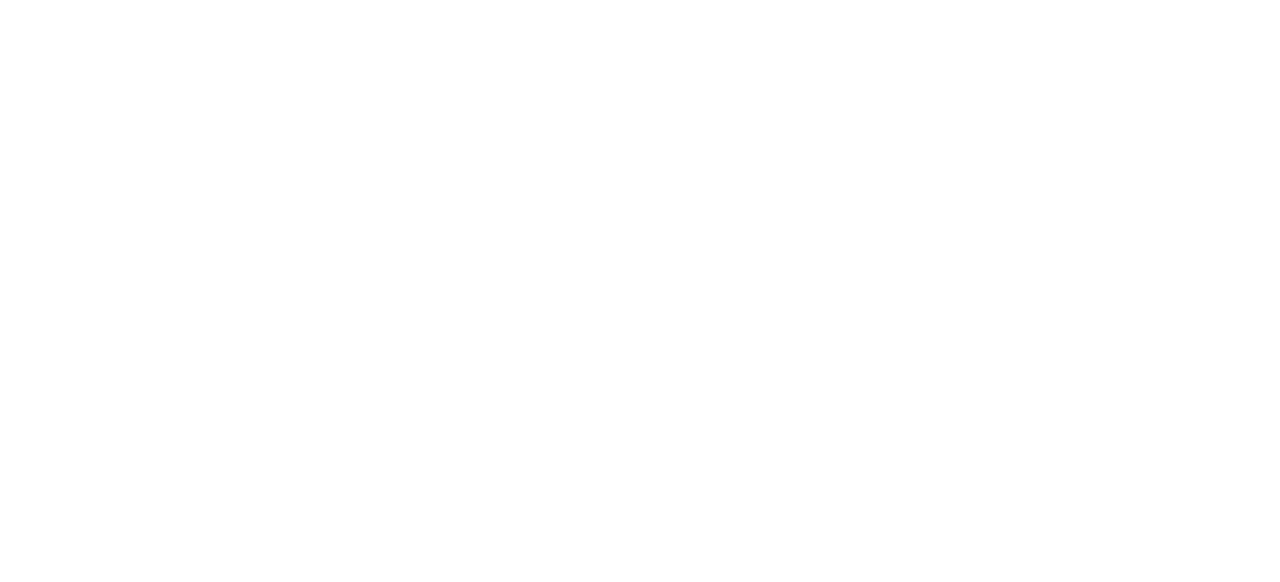
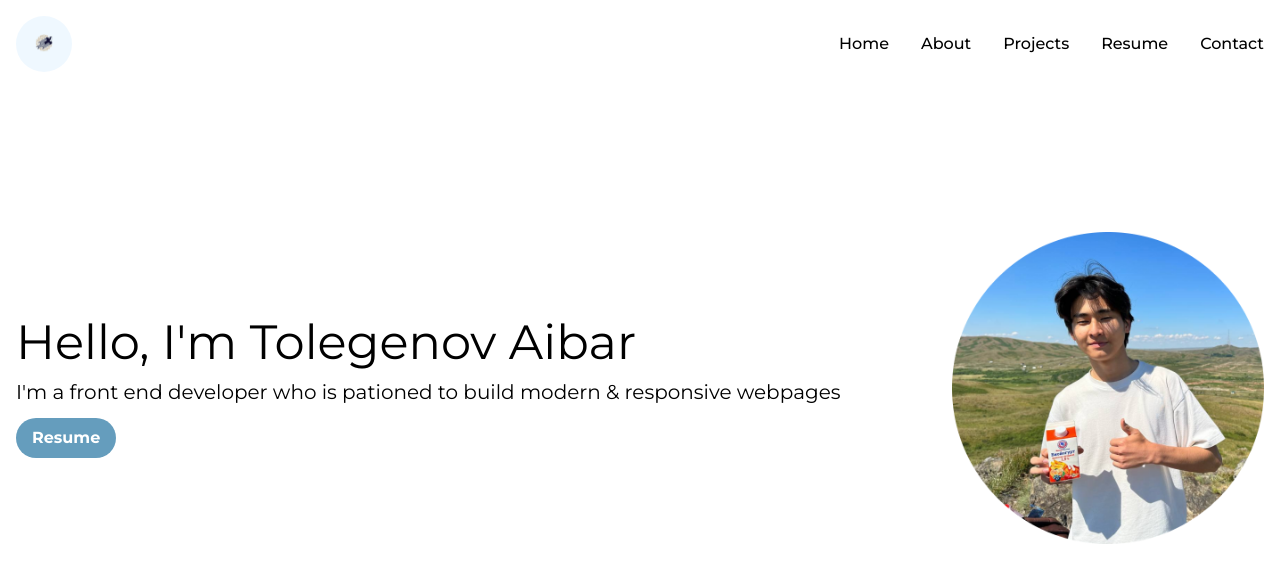
Before and after one commit to oiibar/AibarTolegenov, a React (Create React App) app: page / in a window 1280 px wide. Shown: the top 582 px of the page. Built offline with nearby package versions, Linux system fonts and the light colour scheme.

Commit message:
Home page

```diff
--- a/public/index.html
+++ b/public/index.html
@@ -15,6 +15,9 @@
       user's mobile device or desktop. See https://developers.google.com/web/fundamentals/web-app-manifest/
     -->
     <link rel="manifest" href="%PUBLIC_URL%/manifest.json" />
+    <link rel="preconnect" href="https://fonts.googleapis.com">
+    <link rel="preconnect" href="https://fonts.gstatic.com" crossorigin>
+    <link href="https://fonts.googleapis.com/css2?family=Montserrat:ital,wght@0,100..900;1,100..900&family=Poppins:wght@400;500;600;700&display=swap" rel="stylesheet">
     <!--
       Notice the use of %PUBLIC_URL% in the tags above.
       It will be replaced with the URL of the `public` folder during the build.
@@ -26,9 +29,9 @@
     -->
     <title>React App</title>
   </head>
-  <body>
+  <body class="bg-back font-sans">
     <noscript>You need to enable JavaScript to run this app.</noscript>
-    <div id="root"></div>
+    <div class="bg-back font-sans" id="root"></div>
     <!--
       This HTML file is a template.
       If you open it directly in the browser, you will see an empty page.
--- a/src/App.js
+++ b/src/App.js
@@ -1,7 +1,10 @@
+import Home from './sections/Home/Home';
 
 function App() {
   return (
-    <></>
+    <div>
+      <Home></Home>
+    </div>
   );
 }
 
--- a/src/components/Navbar/Navbar.jsx
+++ b/src/components/Navbar/Navbar.jsx
@@ -1,8 +1,43 @@
 import React from 'react'
+import logo from '../../assests/logo.svg'
 
 function Navbar() {
   return (
-    <div>Navbar</div>
+
+
+<nav class="bg-transparent">
+  <div class="max-w-screen-xl flex flex-wrap items-center justify-between mx-auto p-4">
+    <a href="https://flowbite.com/" class="flex items-center space-x-3 rtl:space-x-reverse">
+        <img src={logo} class="h-14" alt="BIL" />
+    </a>
+    <button data-collapse-toggle="navbar-default" type="button" class="inline-flex items-center p-2 w-10 h-10 justify-center text-sm text-gray-500 rounded-lg md:hidden hover:bg-gray-100 focus:outline-none focus:ring-2 focus:ring-gray-200 dark:text-gray-400 dark:hover:bg-gray-700 dark:focus:ring-gray-600" aria-controls="navbar-default" aria-expanded="false">
+        <span class="sr-only">Open main menu</span>
+        <svg class="w-5 h-5" aria-hidden="true" xmlns="http://www.w3.org/2000/svg" fill="none" viewBox="0 0 17 14">
+            <path stroke="currentColor" stroke-linecap="round" stroke-linejoin="round" stroke-width="2" d="M1 1h15M1 7h15M1 13h15"/>
+        </svg>
+    </button>
+    <div class="hidden w-full md:block md:w-auto" id="navbar-default">
+      <ul class="font-medium flex flex-col p-4 md:p-0 mt-4 border border-gray-100 rounded-lg bg-transparent md:flex-row md:space-x-8 rtl:space-x-reverse md:mt-0 md:border-0 md:bg-transparent ">
+        <li>
+          <a href="#" class="block transform transition duration-500 hover:scale-110 py-2 px-3 text-black bg-blue-700 rounded md:bg-transparent md:text-black-700 md:p-0 dark:text-black md:dark:text-black-500" aria-current="page">Home</a>
+        </li>
+        <li>
+          <a href="#" class="block transform transition duration-500 hover:scale-110 py-2 px-3 text-black-900 rounded hover:bg-black-100 md:hover:bg-transparent md:border-0 md:hover:text-black-700 md:p-0 dark:text-black md:dark:hover:text-black-500 dark:hover:bg-black-700 dark:hover:text-blackx md:dark:hover:bg-transparent">About</a>
+        </li>
+        <li>
+          <a href="#" class="block transform transition duration-500 hover:scale-110 py-2 px-3 text-black-900 rounded hover:bg-black-100 md:hover:bg-transparent md:border-0 md:hover:text-black-700 md:p-0 dark:text-black md:dark:hover:text-black-500 dark:hover:bg-black-700 dark:hover:text-black md:dark:hover:bg-transparent">Projects</a>
+        </li>
+        <li>
+          <a href="#" class="block transform transition duration-500 hover:scale-110 py-2 px-3 text-black-900 rounded hover:bg-black-100 md:hover:bg-transparent md:border-0 md:hover:text-black-700 md:p-0 dark:text-black md:dark:hover:text-black-500 dark:hover:bg-black-700 dark:hover:text-black md:dark:hover:bg-transparent">Resume</a>
+        </li>
+        <li>
+          <a href="#" class="block transform transition duration-500 hover:scale-110 py-2 px-3 text-black-900 rounded hover:bg-black-100 md:hover:bg-transparent md:border-0 md:hover:text-black-700 md:p-0 dark:text-black md:dark:hover:text-black-500 dark:hover:bg-black-700 dark:hover:text-black md:dark:hover:bg-transparent">Contact</a>
+        </li>
+      </ul>
+    </div>
+  </div>
+</nav>
+
   )
 }
 
--- a/src/sections/Home/Home.jsx
+++ b/src/sections/Home/Home.jsx
@@ -1,13 +1,23 @@
 import React from 'react'
 import Navbar from '../../components/Navbar/Navbar'
+import pic from '../../assests/pic.png'
 
 function Home() {
   return (
-    <div>
-        <Navbar></Navbar>
-        <h1>Hello I'm Tolegenov Aibar</h1>
-        <p>I'm a ambitious front end developer </p>
-    </div>
+    <main className=''>
+      <Navbar></Navbar>
+      <div className='mt-32 max-w-screen-xl flex flex-wrap items-center justify-between mx-auto p-4'>
+
+        <div className=''>
+          <h1 className='text-5xl'>Hello, I'm Tolegenov Aibar</h1>
+          <p className='text-xl mt-3'>I'm a front end developer who is pationed to build modern & responsive webpages</p>
+          <button className="bg-blue hover:bg-blue block mt-3 text-white font-bold py-2 px-4 rounded-full" href="https://github.com/oiibar/Resume/blob/main/CV.pdf">Resume</button>
+        </div>
+
+        <img alt="name" src={pic} className="w-1/4" />
+      </div>
+
+    </main>
   )
 }
 
--- a/tailwind.config.js
+++ b/tailwind.config.js
@@ -4,7 +4,28 @@
     "./src/**/*.{js,jsx,ts,tsx}",
   ],
   theme: {
-    extend: {},
+    colors: {
+      transparent: 'transparent',
+      'back': '#fed7aa',
+      'blue': '#659dbd',
+      'white': '#fff'
+    },
+    fontFamily: {
+      'sans': ['Montserrat'],
+    },
+    fontWeight: {
+      thin: '100',
+      hairline: '100',
+      extralight: '200',
+      light: '300',
+      normal: '400',
+      medium: '500',
+      semibold: '600',
+      bold: '700',
+      extrabold: '800',
+      'extra-bold': '800',
+      black: '900',
+    }
   },
   plugins: [],
 }
```
Also changed, not shown: src/assests/logo.svg (added), src/assests/pic.png (added).
